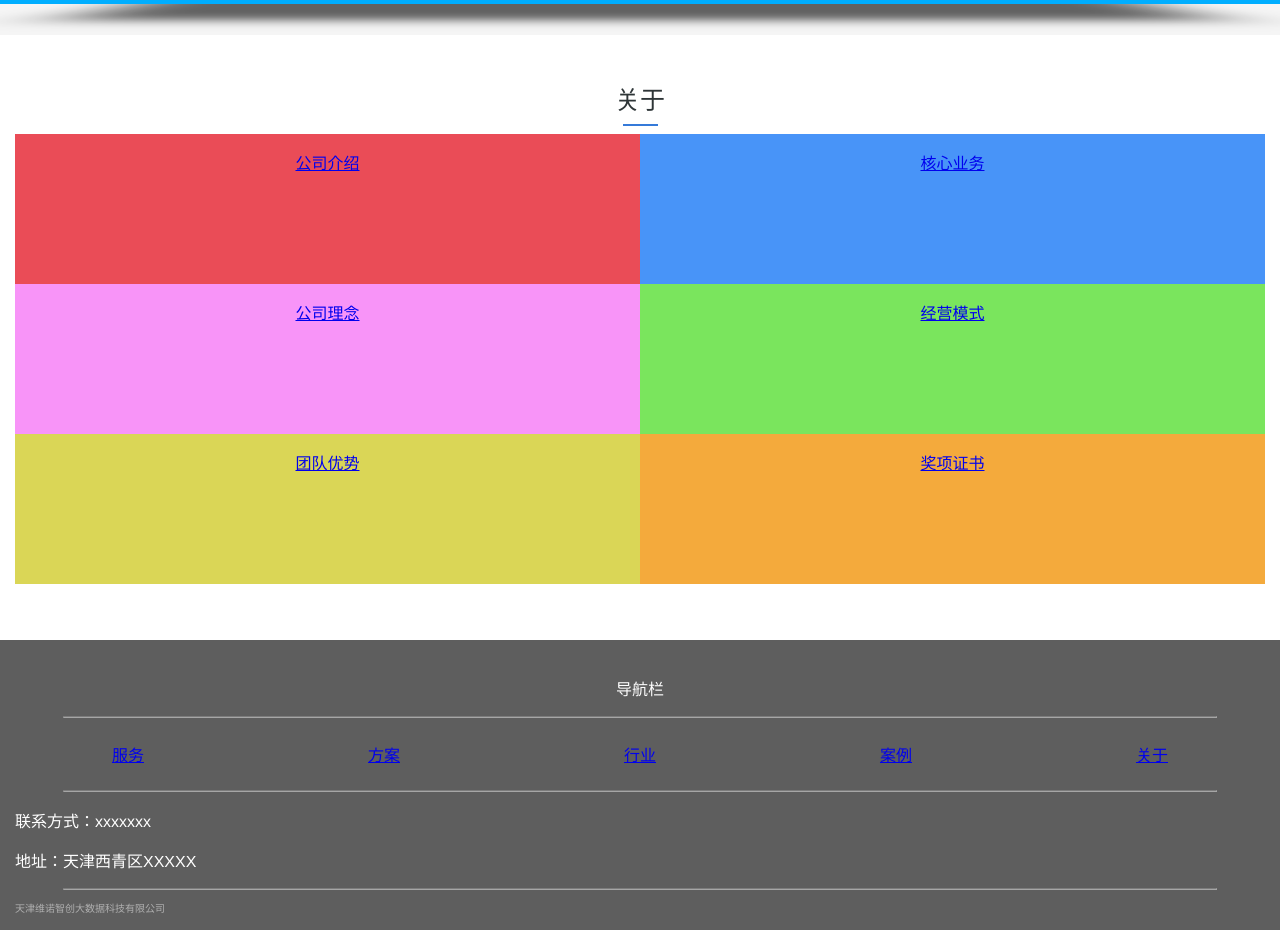
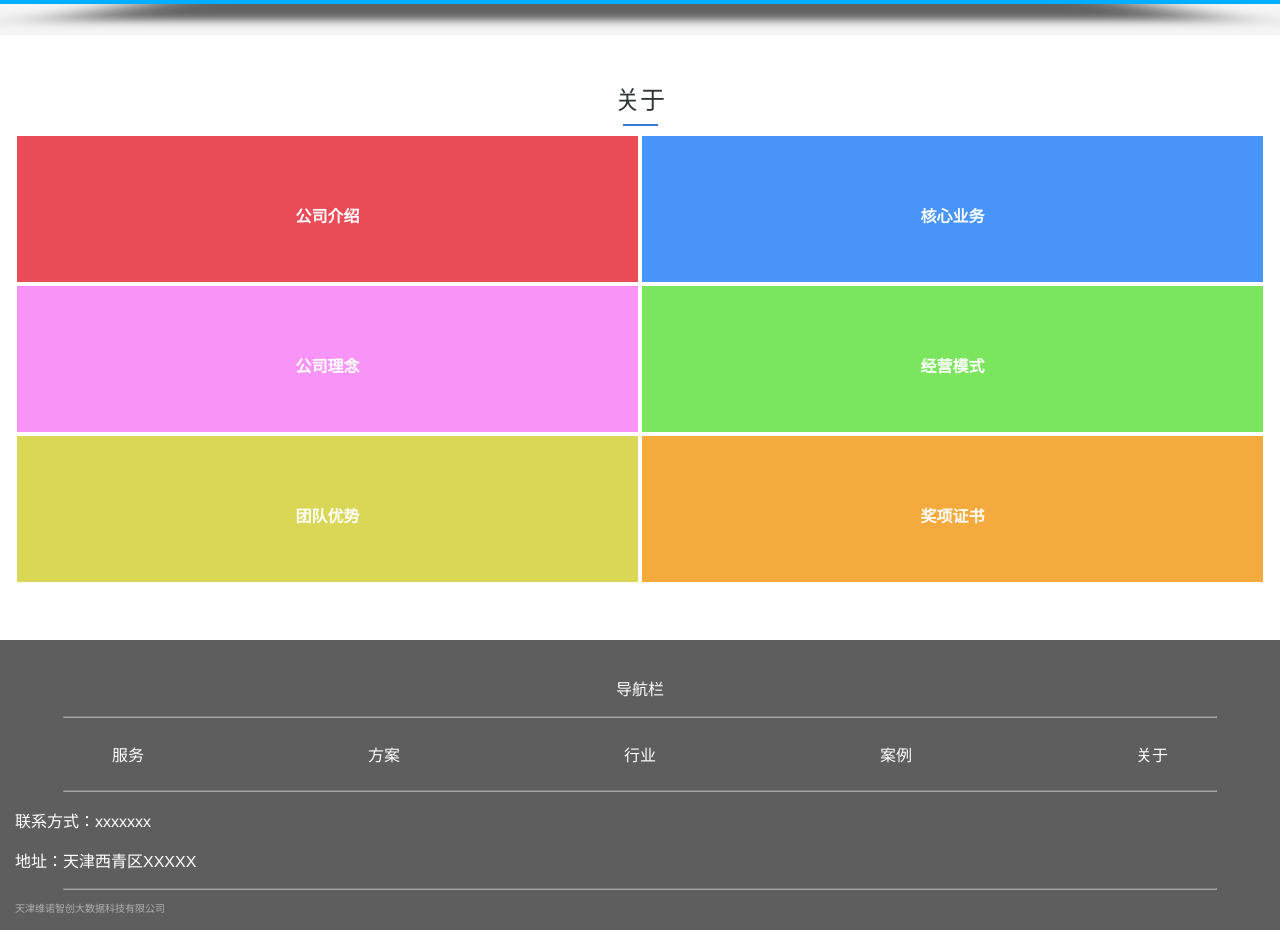
Before and after one commit to dyk98/weinuo_home, a Vue app in the folder phone_front_end/: page /case in a window 1280 px wide. Shown: the part 1580-2510 px from the top of the page. Built offline with nearby package versions, Linux system fonts and the light colour scheme.

Commit message:
把页面变好看，然后可以碎觉觉了

```diff
--- a/phone_front_end/src/App.vue
+++ b/phone_front_end/src/App.vue
@@ -69,11 +69,11 @@
             <p style="text-align: center;">导航栏</p>
             <hr>
             <div class="navigation">
-                <router-link class="tag" to="/service"><P>服务</P></router-link>
-                <router-link class="tag" to="/programme"><p>方案</p></router-link>
-                <router-link class="tag" to="/components/industry"><p>行业</p></router-link>
-                <router-link class="tag" to="/case"><p>案例</p></router-link>
-                <router-link class="tag" to="/components/about"><p>关于</p></router-link>
+                <router-link class="foo" to="/service"><P>服务</P></router-link>
+                <router-link class="foo" to="/programme"><p>方案</p></router-link>
+                <router-link class="foo" to="/components/industry"><p>行业</p></router-link>
+                <router-link class="foo" to="/case"><p>案例</p></router-link>
+                <router-link class="foo" to="/components/about"><p>关于</p></router-link>
             </div>
             <hr>
             <div class="contact">
@@ -192,6 +192,11 @@
         opacity: 0.5;
     }
 
+    .foo {
+        color: #FFFFFF;
+        text-decoration: none;
+    }
+
     .el-collapse-item__header {
         color: #ffffff;
         font-size: 18px;
--- a/phone_front_end/src/components/WeinuoHome.vue
+++ b/phone_front_end/src/components/WeinuoHome.vue
@@ -146,36 +146,36 @@
             <router-link class="tag" to="/about">关于</router-link>
             <div class="hr"></div>
             <div class="about_m">
-                <div style="flex: 1; background-color: #ea4c57">
+                <div style="flex: 1; background-color: #ea4c57; margin: 2px;">
                     <router-link class="about_link" to="/about/Introduction">
                         <p>公司介绍</p>
                     </router-link>
                 </div>
-                <div style="flex: 1; background-color: #4894f8">
+                <div style="flex: 1; background-color: #4894f8; margin: 2px;">
                     <router-link class="about_link" to="/about/Business">
                         <p>核心业务</p>
                     </router-link>
                 </div>
             </div>
             <div class="about_m">
-                <div style="flex: 1; background-color: #f894f8">
+                <div style="flex: 1; background-color: #f894f8; margin: 2px;">
                     <router-link class="about_link" to="/about/Idea">
                         <p>公司理念</p>
                     </router-link>
                 </div>
-                <div style="flex: 1; background-color: #7ae55d">
+                <div style="flex: 1; background-color: #7ae55d; margin: 2px;">
                     <router-link class="about_link" to="/about/Pattern">
                         <p>经营模式</p>
                     </router-link>
                 </div>
             </div>
             <div class="about_m">
-                <div style="flex: 1; background-color: #dad656">
+                <div style="flex: 1; background-color: #dad656; margin: 2px;">
                     <router-link class="about_link" to="/about/Advantage">
                         <p>团队优势</p>
                     </router-link>
                 </div>
-                <div style="flex: 1; background-color: #f4aa3c">
+                <div style="flex: 1; background-color: #f4aa3c; margin: 2px;">
                     <router-link class="about_link" to="/about/Advantage">
                         <p>奖项证书</p>
                     </router-link>
@@ -353,4 +353,11 @@
         padding: 0 15px;
         height: 150px;
     }
+
+    .about_link {
+        color: #FFFFFF;
+        text-decoration: none;
+        line-height: 130px;
+        font-weight: bold;
+    }
 </style>
```
